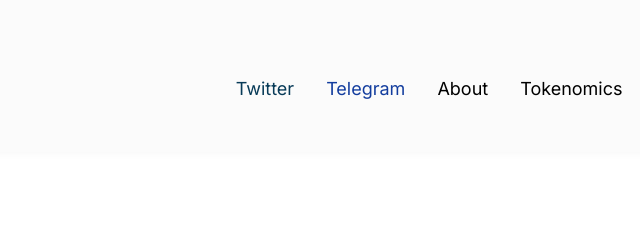
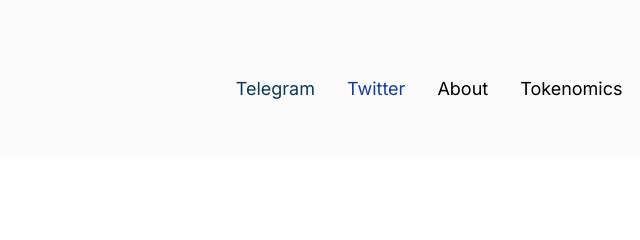
Before and after one commit to ultimateshit/website, a plain HTML site: page index.html in a window 1280 px wide. Shown: the top 240 px of the page, 377-1017 px from the left. Drawn offline with Linux system fonts and the light colour scheme.

Commit message:
Redesign-Twitter

```diff
--- a/index.html
+++ b/index.html
@@ -52,8 +52,8 @@
           <label for="ui-section-header--menu-id" class="ui-section-header--menu-icon"></label>
           <!-- MENU -->
           <nav role="navigation" class="ui-section-header--nav ui-layout-flex">
-            <a href="https://t.me/ushit_token" role="link" aria-label="#" class="ui-section-header--nav-link" style="color:rgb(8, 59, 88);">Twitter</a>
-            <a href="https://twitter.com/ushittoken/" role="link" aria-label="#" class="ui-section-header--nav-link" style="color:rgb(19, 61, 158);">Telegram</a>
+            <a href="https://t.me/ushit_token" role="link" aria-label="#" class="ui-section-header--nav-link" style="color:rgb(8, 59, 88);">Telegram</a>
+            <a href="https://twitter.com/ushittoken/" role="link" aria-label="#" class="ui-section-header--nav-link" style="color:rgb(19, 61, 158);">Twitter</a>
             <a href="#about" role="link" aria-label="#" class="ui-section-header--nav-link">About</a>
             <a href="#tokenomics" role="link" aria-label="#" class="ui-section-header--nav-link">Tokenomics</a>
             <a href="#roadmap" role="link" aria-label="#" class="ui-section-header--nav-link">Roadmap</a>
```
